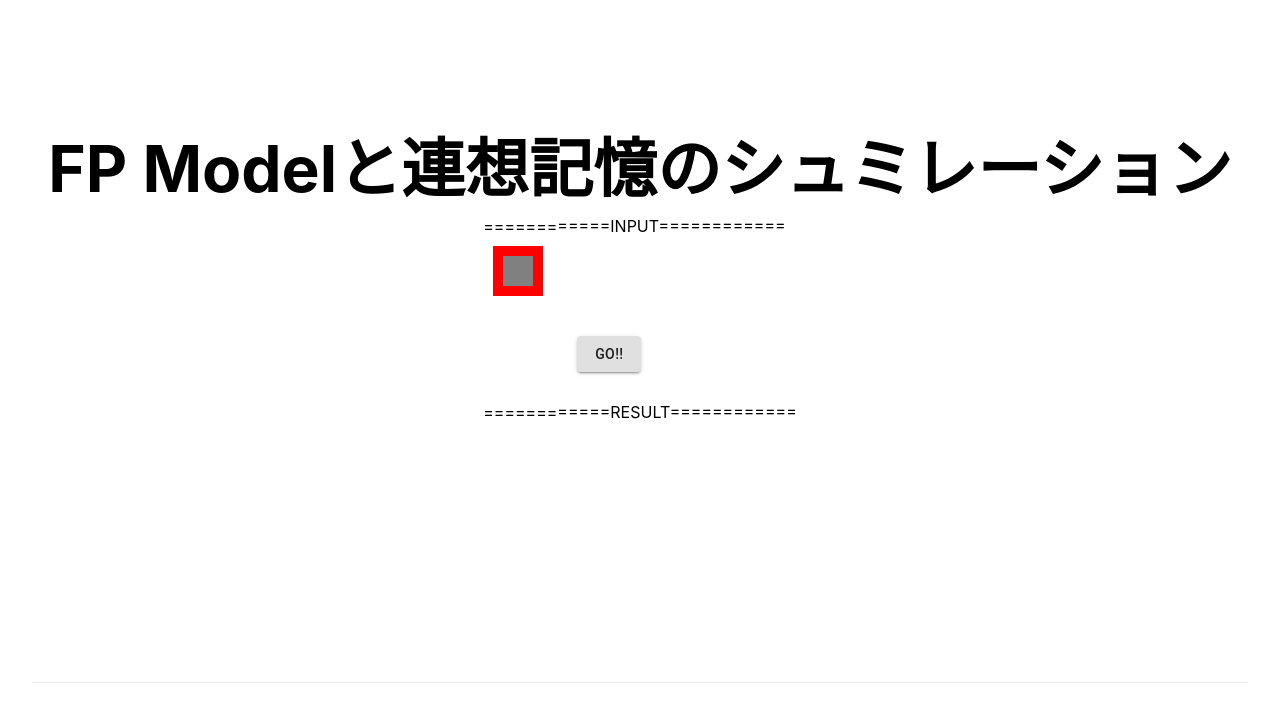
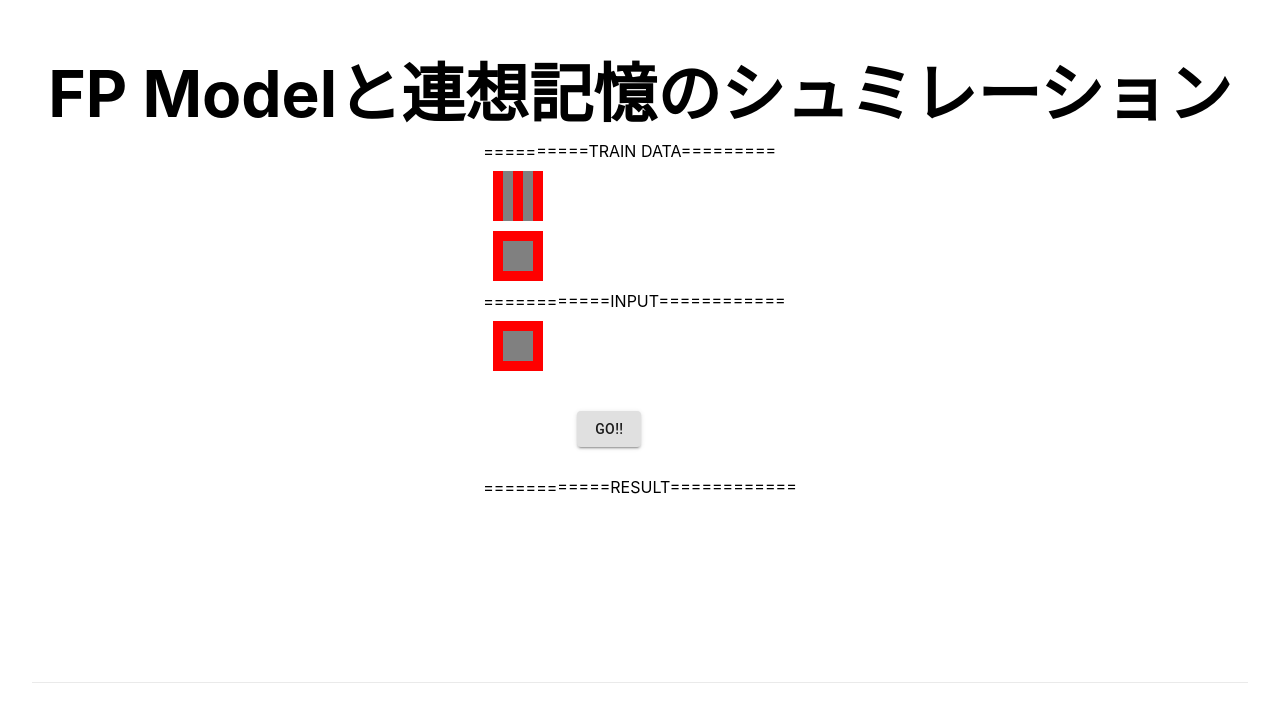
Before and after one commit to yamoyamoto/fp_model_simulation, a Next.js app: page /simple_dynamics in a window 1280 px wide. Shown: the part 118-840 px from the top of the page. Built offline with nearby package versions, Linux system fonts and the light colour scheme.

Commit message:
Refactor

```diff
--- a/src/components/organisms/SimpleDynamics.tsx
+++ b/src/components/organisms/SimpleDynamics.tsx
@@ -1,53 +1,57 @@
-import * as React from 'react'
-import PatternSquare from './PatternSquare'
-import axios from '../../../libs/axios'
-import { Button } from '@material-ui/core'
+import * as React from "react";
+import PatternSquare from "./PatternSquare";
+import axios from "../../../libs/axios";
+import { Button } from "@material-ui/core";
 
-type Props = {
-
-};
+type Props = {};
 
 type Post = {
-  train_data: Array<Array<Array<number>>>,
-  input: Array<Array<number>>,
-  dynamics_count: number,
+  train_data: Array<Array<Array<number>>>;
+  input: Array<Array<number>>;
+  dynamics_count: number;
 };
 
 type PostData = {
-  train_data: Array<Array<number>>,
-  input_pattern: Array<number>,
-  dynamics_count: number,
-}
+  train_data: Array<Array<number>>;
+  input_pattern: Array<number>;
+  dynamics_count: number;
+};
+
+type OutputPattern = {
+  pattern: Array<Array<number>>;
+  count: number;
+};
 
 const SimpleDynamics: React.FC<Props> = (props: Props) => {
   const default_input: Array<Array<number>> = [
-    [1, 1, 1, 1, 1,],
-    [1, -1, -1, -1, 1,],
-    [1, -1, -1, -1, 1,],
-    [1, -1, -1, -1, 1,],
-    [1, 1, 1, 1, 1,],
+    [1, 1, 1, 1, 1],
+    [1, -1, -1, -1, 1],
+    [1, -1, -1, -1, 1],
+    [1, -1, -1, -1, 1],
+    [1, 1, 1, 1, 1],
   ];
   const row_length = default_input[0].length;
-  const [data, set_data] = React.useState(false);
+  const [is_show_output, change_show_output] = React.useState(false);
+  const [data, set_data] = React.useState<Array<OutputPattern>>([]);
   const [clicked, set_clicked] = React.useState(false);
   const [input, update_input] = React.useState(default_input);
 
   const post: Post = {
     train_data: [
       [
-        [1, -1, 1, -1, 1,],
-        [1, -1, 1, -1, 1,],
-        [1, -1, 1, -1, 1,],
-        [1, -1, 1, -1, 1,],
-        [1, -1, 1, -1, 1,],
+        [1, -1, 1, -1, 1],
+        [1, -1, 1, -1, 1],
+        [1, -1, 1, -1, 1],
+        [1, -1, 1, -1, 1],
+        [1, -1, 1, -1, 1],
       ],
       [
-        [1, 1, 1, 1, 1,],
-        [1, -1, -1, -1, 1,],
-        [1, -1, -1, -1, 1,],
-        [1, -1, -1, -1, 1,],
-        [1, 1, 1, 1, 1,],
-      ]
+        [1, 1, 1, 1, 1],
+        [1, -1, -1, -1, 1],
+        [1, -1, -1, -1, 1],
+        [1, -1, -1, -1, 1],
+        [1, 1, 1, 1, 1],
+      ],
     ],
     input: input,
     dynamics_count: 10,
@@ -55,14 +59,16 @@ const SimpleDynamics: React.FC<Props> = (props: Props) => {
 
   const fetch_data = () => {
     set_clicked(true);
-    set_data(false);
+    change_show_output(false);
     var url: string = "/api";
     var post_data: PostData = {
-      train_data: post.train_data.map((value: Array<Array<number>>) => { return value.flat(1); }),
+      train_data: post.train_data.map((value: Array<Array<number>>) => {
+        return value.flat(1);
+      }),
       input_pattern: post.input.flat(1),
       dynamics_count: post.dynamics_count,
     };
-    axios.post(url, post_data).then(res => {
+    axios.post(url, post_data).then((res) => {
       console.log(res);
       var body = [];
       for (var flat_pattern of res.data.body) {
@@ -78,26 +84,53 @@ const SimpleDynamics: React.FC<Props> = (props: Props) => {
         body.push({ pattern: pattern, count: flat_pattern.count });
       }
       set_data(body);
+      change_show_output(true);
     });
-  }
+  };
 
+  const get_output_jsx = (data: OutputPattern[]): Array<JSX.Element> => {
+    let output_patterns: Array<JSX.Element> = [];
+    data.map((one, i) => {
+      output_patterns.push(
+        <>
+          <p>{one.count + 1}回</p>
+          <PatternSquare key={i} s={one.pattern} update_input={() => {}} />
+        </>
+      );
+    });
+    return output_patterns;
+  };
 
   return (
-    <div className='pattern_square' style={{ margin: "10px" }}>
+    <div className="pattern_square" style={{ margin: "10px" }}>
+      <div>==========TRAIN DATA=========</div>
+      {post.train_data.map((one, i) => {
+        return <PatternSquare key={i} s={one} update_input={() => {}} />;
+      })}
       <div>============INPUT============</div>
-      <PatternSquare s={input} update_input={(input: Array<Array<number>>) => { update_input(input) }} />
-      <Button onClick={fetch_data} style={{ marginLeft: "30%", marginTop: "30px", marginBottom: "30px" }} variant="contained">GO!!</Button>
+      <PatternSquare
+        s={input}
+        update_input={(input: Array<Array<number>>) => {
+          update_input(input);
+        }}
+      />
+      <Button
+        onClick={fetch_data}
+        style={{ marginLeft: "30%", marginTop: "30px", marginBottom: "30px" }}
+        variant="contained"
+      >
+        GO!!
+      </Button>
       <div>============RESULT============</div>
-      {clicked ? (data ? data.map((one, i) => {
-        return (
-          <>
-            <p>{one.count + 1}回</p>
-            <PatternSquare key={i} s={one.pattern} update_input={() => { }} />
-          </>
-        );
-      }) : <div>想起中....</div>) : null}
+      {clicked ? (
+        is_show_output ? (
+          get_output_jsx(data)
+        ) : (
+          <div>想起中....</div>
+        )
+      ) : null}
     </div>
   );
-}
+};
 
 export default SimpleDynamics;
```
Also changed, not shown: 1 other file (tests, documents, lock files or other folders).
